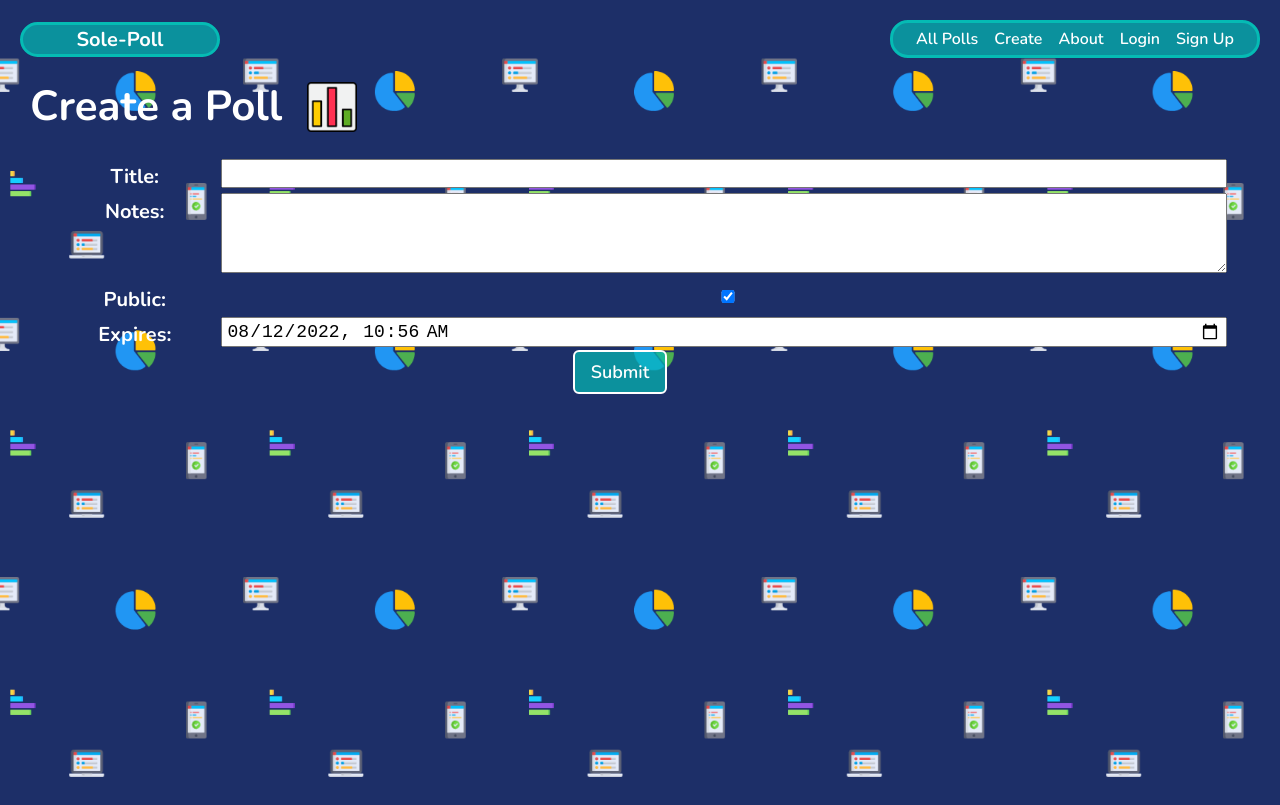
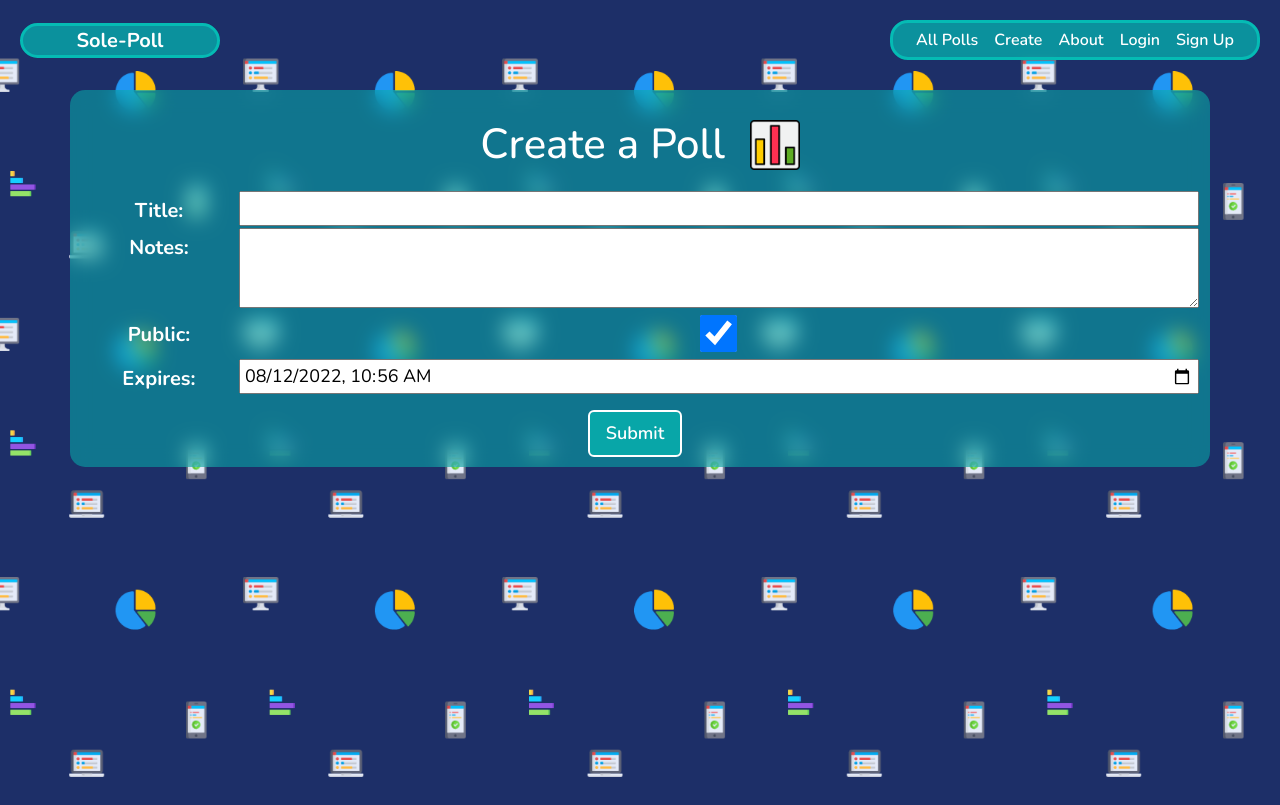
Before and after one commit to egger0a6/sole-pole, a Django app: page /polls/create in a window 1280 px wide. Run offline with Django 4.2, Linux system fonts and the light colour scheme.

Commit message:
add styling

```diff
--- a/main_app/static/css/base.css
+++ b/main_app/static/css/base.css
@@ -1,13 +1,4 @@
 @import url('https://fonts.googleapis.com/css2?family=Nunito:ital,wght@0,200;0,300;0,400;0,500;0,600;0,700;0,800;0,900;1,200;1,300;1,400;1,500;1,600;1,700;1,800;1,900&display=swap');
-
-html {
-  background: url("/static/images/bg_image.png") no-repeat center center fixed;
-  -webkit-background-size: cover;
-  -moz-background-size: cover;
-  -o-background-size: cover;
-  background-size: cover;
-  box-sizing: border-box
-}
 
 /* The Universal Selector */
 *, /* All elements*/
@@ -35,7 +26,7 @@ body {
     'Helvetica Neue', sans-serif;
   min-height: 100vh;
   --nav-bg: rgb(5,187,180, 0.7);
-  --nav-bg-ff: rgb(100, 149, 237);
+  --nav-bg-ff: rgb(5,187,180, 0.7);
   --borders: rgb(5,187,180) solid 3px;
   --text-color: white;
   --link-hover-color: rgb(2,92,89);
@@ -52,6 +43,12 @@ body {
   --font-l: 1.8rem;
   --font-reg: 1.6rem;
   --card-border-radius: 6px;
+  background: url("/static/images/bg_image.png") no-repeat center center fixed;
+  -webkit-background-size: cover;
+  -moz-background-size: cover;
+  -o-background-size: cover;
+  background-size: cover;
+  box-sizing: border-box
 }
 
 header {
@@ -121,6 +118,7 @@ nav li {
 .page-header {
   display: flex;
   align-items: center;
+  justify-content: center;
   margin: 20px;
 }
 
--- a/main_app/static/css/form.css
+++ b/main_app/static/css/form.css
@@ -1,12 +1,29 @@
+#id_public {
+  width: 37px;
+  height: 37px;
+  text-align: center;
+}
+
+.container {
+  padding: 10px;
+  border-radius: 15px;
+  background: rgba(5,187,180,0.5);
+}
+
+@supports (-webkit-backdrop-filter: none) or (backdrop-filter: none) {
+  .container {
+    -webkit-backdrop-filter: blur(10px);
+    backdrop-filter: blur(10px);
+  }
+}
+
 .form-container {
   display: flex;
   flex-direction: column;
-  width: 100%;
 }
 
 table {
   padding: 0 40px;
-  width: 100%;
 }
 
 th {
@@ -24,6 +41,7 @@ label {
 
 td {
   max-width: 60%;
+  text-align: center;
 }
 
 td > * {
@@ -39,7 +57,6 @@ td > textarea {
 
 .btn {
   align-self: center;
-  margin-right: 40px;
   color: white;
   border-color: white;
   background: var(--nav-bg);
--- a/main_app/templates/base.html
+++ b/main_app/templates/base.html
@@ -11,12 +11,14 @@
     type="image/png"
     href="{% static 'images/favicon.ico' %}"
   >
+  <link href="https://cdn.jsdelivr.net/npm/bootstrap@5.2.0/dist/css/bootstrap.min.css" rel="stylesheet" integrity="sha384-gH2yIJqKdNHPEq0n4Mqa/HGKIhSkIHeL5AyhkYV8i59U5AR6csBvApHHNl/vI1Bx" crossorigin="anonymous">
   <link rel="stylesheet" type="text/css" href="{% static 'css/base.css' %}">
   <title>Sole-Poll</title>
   {% block head %}
   {% endblock %}
 </head>
 <body>
+  <script src="https://cdn.jsdelivr.net/npm/bootstrap@5.2.0/dist/js/bootstrap.bundle.min.js" integrity="sha384-A3rJD856KowSb7dwlZdYEkO39Gagi7vIsF0jrRAoQmDKKtQBHUuLZ9AsSv4jD4Xa" crossorigin="anonymous"></script>
   <header>
     <div class="header-logo-container">
       <a href="/">
--- a/main_app/templates/main_app/poll_form.html
+++ b/main_app/templates/main_app/poll_form.html
@@ -7,6 +7,7 @@
 
 {% block content %}
 
+<div class='container mt-5'>
   <div class="page-header">
     {% if poll %}
       <h1>Edit this Poll</h1>
@@ -20,7 +21,8 @@
     <table>
       {{ form.as_table }}
     </table>
-  <button type="submit" class="btn submit">Submit</button>
+    <button type="submit" class="btn submit mt-4">Submit</button>
   </form>
+</div>
 
 {% endblock %}
--- a/main_app/templates/signup.html
+++ b/main_app/templates/signup.html
@@ -7,6 +7,7 @@
 
 {% block content %}
 
+<div class="container mt-5">
   <div class="page-header">
     <h1>Sign Up</h1>
   </div>
@@ -18,7 +19,8 @@
     <table>
       {{ form.as_table }}
     </table>
-  <button type="submit" class="btn submit">Submit</button>
+    <button type="submit" class="btn submit mt-4">Submit</button>
   </form>
+</div>
 
 {% endblock %}
```
Also changed, not shown: main_app/static/css/about.css (added, +12 -0 lines), main_app/static/css/home.css (+12 -1 lines), main_app/templates/about.html (+9 -2 lines). Lines whose indentation alone changed are shown as unchanged.
